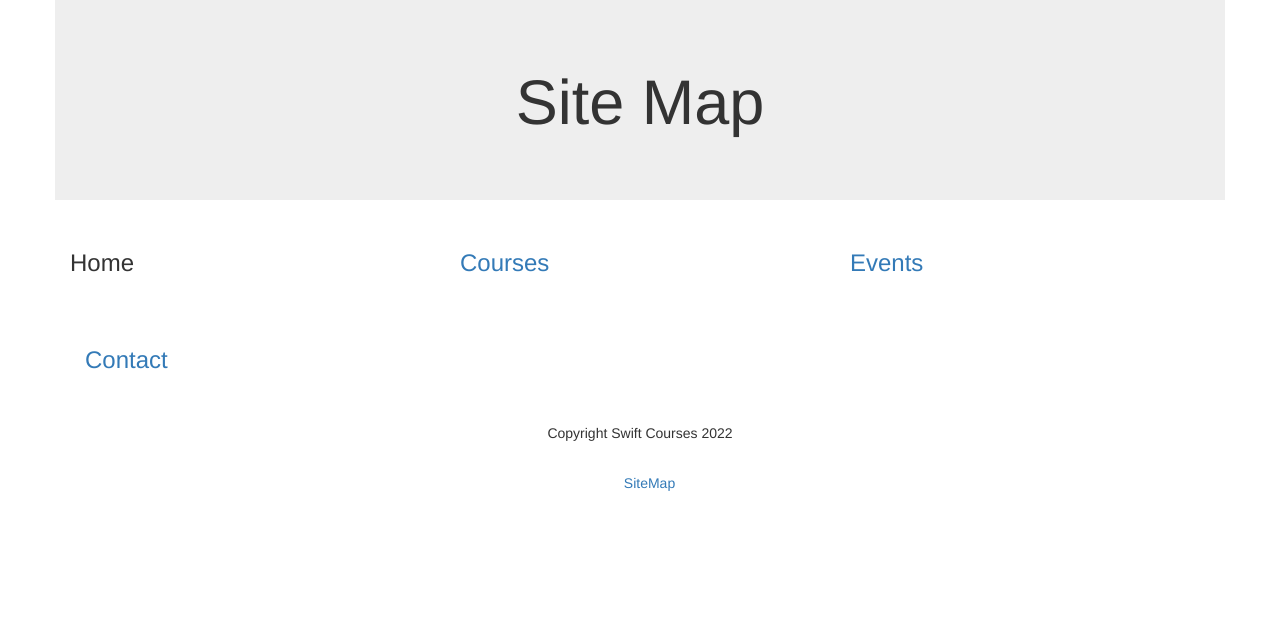
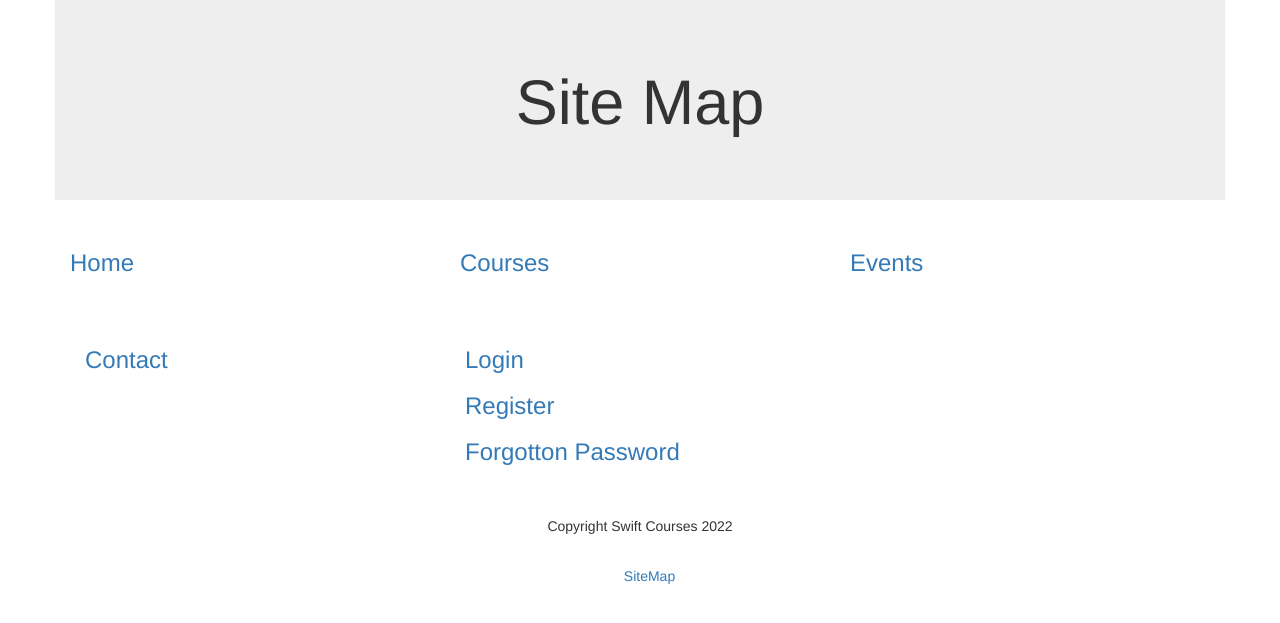
Before and after one commit to Void-Stag/Flask-Assessment, a Flask app: page /sitemap in a window 1280 px wide. Shown: the part 52-675 px from the top of the page. Run offline with Flask 3, Linux system fonts and the light colour scheme; parts of the project's set-up code (start-up, migrations or seed data) failed here and were passed over; some libraries are stand-ins or nearby versions.

Commit message:
add file

```diff
--- a/App3_Scrum_080222/app/main/routes.py
+++ b/App3_Scrum_080222/app/main/routes.py
@@ -23,3 +23,7 @@ def sitemap(cat=None):
 @main.route('/course', methods=['GET', 'POST'])
 def course(cat=None):
     return render_template('course.html', title='Courses')
+
+@main.route('/home', methods=['GET', 'POST'])
+def home(cat=None):
+    return render_template('home.html', title='Home')
--- a/App3_Scrum_080222/app/static/css/styles.css
+++ b/App3_Scrum_080222/app/static/css/styles.css
@@ -59,6 +59,6 @@ h3.sitem{
 }
 
 p.sitem{
-        list-style-type: none;
+        list-style-type:circle;
         text-align: left;
 }
--- a/App3_Scrum_080222/app/templates/base.html
+++ b/App3_Scrum_080222/app/templates/base.html
@@ -20,7 +20,7 @@
         </div>
         <div class="collapse navbar-collapse">
             <ul class="nav navbar-nav">
-                <li><a href="{{ url_for('main.index') }}" >Home</a></li>
+                <li><a href="{{ url_for('main.home') }}" >Home</a></li>
                 <li><a href="{{ url_for('main.course') }}" >Courses</a></li>
                 <li><a href="{{ url_for('main.events') }}" >Events</a></li>
                 <li><a href="{{ url_for('main.contact') }}" >Contact</a></li>
--- a/App3_Scrum_080222/app/templates/sitemap.html
+++ b/App3_Scrum_080222/app/templates/sitemap.html
@@ -10,7 +10,7 @@
   <div class="container">
     <div class="row">
       <div class="col-sm-4">
-        <h3 class="sitem">Home</h3>
+        <h3 class="sitem"><li><a href="{{ url_for('main.home') }}" >Home</a></li></h3>
         <p></p>
 
       </div>
@@ -35,6 +35,12 @@
           <p> </p>
         </div>
 
+        <div class="col-sm-4">
+          <h3 class="sitem"><li><a href="{{ url_for('auth.login') }}" >Login</a></li></h3>
+          <h3 class="sitem"><li><a href="{{ url_for('auth.register') }}" >Register</a></li></h3>
+          <h3 class="sitem"><li><a href="{{ url_for('auth.reset_password_request') }}" >Forgotton Password</a></li></h3>
+        </div>
+
       </div>
     </div>
   </div><br><br>
```
Also changed, not shown: App3_Scrum_080222/app/templates/home.html (added, +8 -0 lines), App3_Scrum_080222/app.db.
